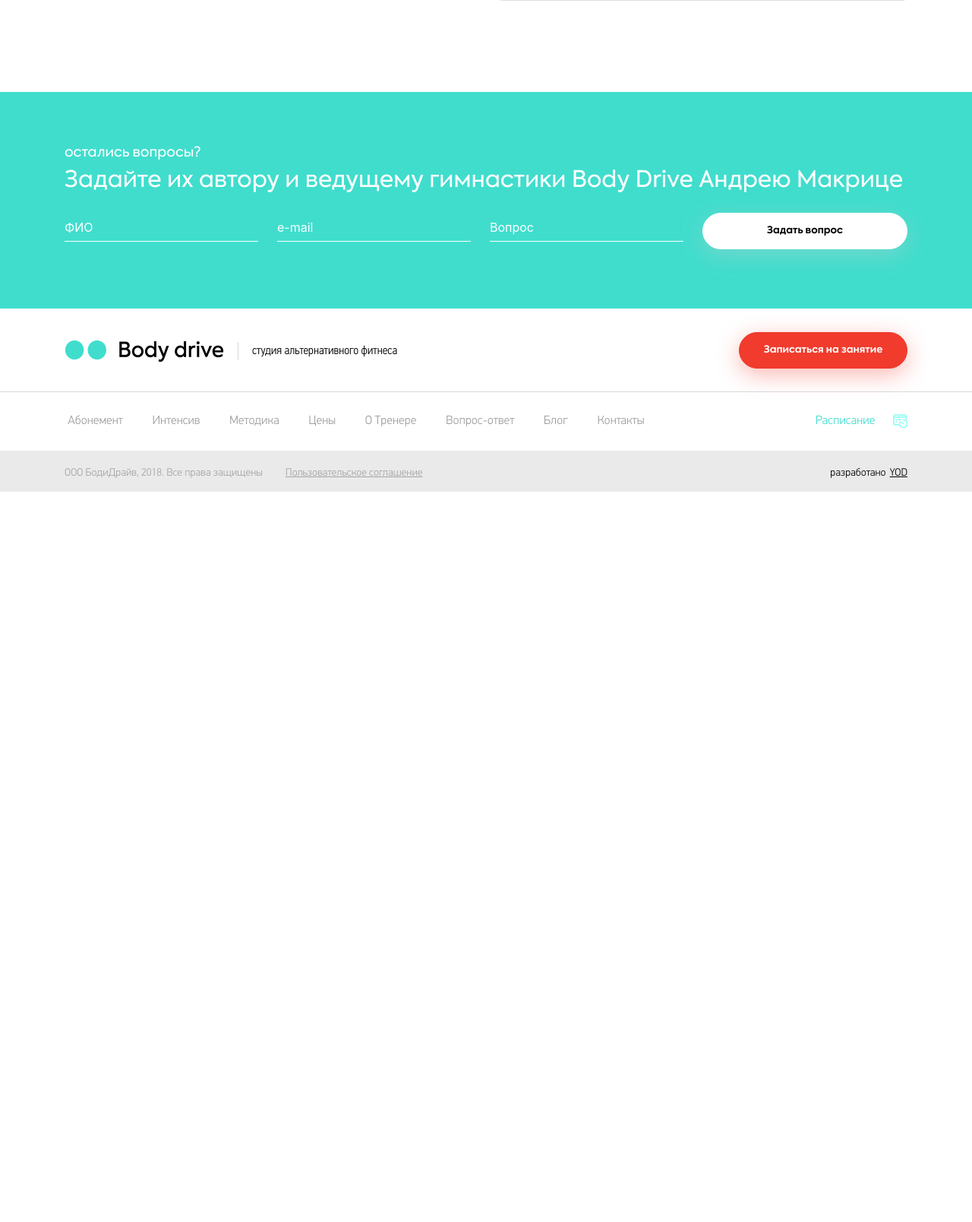
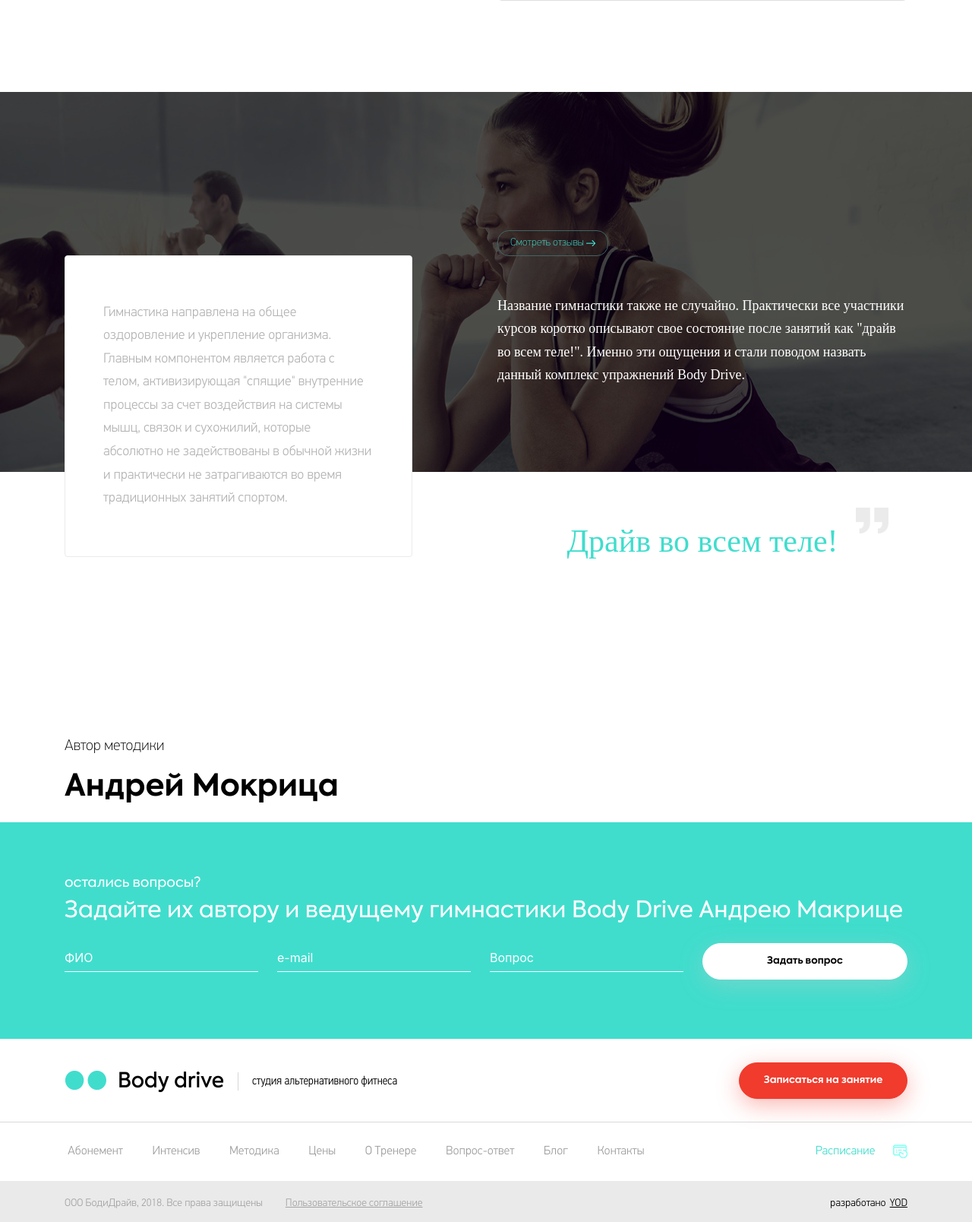
Before and after one commit to DmitriySkor/bodydrive, a PHP site: page /about.php in a window 1280 px wide. Shown: the part 4298-5906 px from the top of the page at 76% size. Before the commit the page ends 4945 px from the top, so only its background shows below. Run offline with PHP 8.4, Linux system fonts and the light colour scheme.

Commit message:
about page, add author name section.

```diff
--- a/about.php
+++ b/about.php
@@ -157,7 +157,8 @@
                                         <li>
                                             <div class="col-md-4">
                                                 <div class="about_advantage_item">
-                                                <img class="about__advantage_img" src="img/ico-advantage1.png" alt="img">
+                                                    <img class="about__advantage_img" src="img/ico-advantage1.png"
+                                                         alt="img">
                                                     <p class="about_advantage_text">
                                                         Избыточный вес
                                                     </p>
@@ -165,7 +166,8 @@
                                             </div>
                                             <div class="col-md-4">
                                                 <div class="about_advantage_item">
-                                                <img class="about__advantage_img" src="img/ico-advantage1.png" alt="img">
+                                                    <img class="about__advantage_img" src="img/ico-advantage1.png"
+                                                         alt="img">
                                                     <p class="about_advantage_text">
                                                         Нарушение осанки
                                                     </p>
@@ -173,7 +175,8 @@
                                             </div>
                                             <div class="col-md-4">
                                                 <div class="about_advantage_item">
-                                                <img class="about__advantage_img" src="img/ico-advantage1.png" alt="img">
+                                                    <img class="about__advantage_img" src="img/ico-advantage1.png"
+                                                         alt="img">
                                                     <p class="about_advantage_text">
                                                         Боли в спине
                                                     </p>
@@ -184,7 +187,8 @@
                                         <li>
                                             <div class="col-md-4">
                                                 <div class="about_advantage_item">
-                                                <img class="about__advantage_img" src="img/ico-advantage1.png" alt="img">
+                                                    <img class="about__advantage_img" src="img/ico-advantage1.png"
+                                                         alt="img">
                                                     <p class="about_advantage_text">
                                                         Головные боли
                                                     </p>
@@ -192,7 +196,8 @@
                                             </div>
                                             <div class="col-md-4">
                                                 <div class="about_advantage_item">
-                                                <img class="about__advantage_img" src="img/ico-advantage1.png" alt="img">
+                                                    <img class="about__advantage_img" src="img/ico-advantage1.png"
+                                                         alt="img">
                                                     <p class="about_advantage_text">
                                                         Мышечная слабость
                                                     </p>
@@ -200,7 +205,8 @@
                                             </div>
                                             <div class="col-md-4">
                                                 <div class="about_advantage_item">
-                                                <img class="about__advantage_img" src="img/ico-advantage1.png" alt="img">
+                                                    <img class="about__advantage_img" src="img/ico-advantage1.png"
+                                                         alt="img">
                                                     <p class="about_advantage_text">
                                                         Депрессия и хроническая усталость
                                                     </p>
@@ -272,6 +278,55 @@
     </div>
 </div>
 
+<div class="about__gymnastic_drive">
+    <div class="container">
+        <div class="row">
+            <div class="col-md-6">
+                <div class="gymnastic_drive_left_content">
+                    <p class="gymnastic_left_text">
+                        Гимнастика направлена на общее оздоровление и укрепление организма.
+                        Главным компонентом является работа с телом, активизирующая "спящие"
+                        внутренние процессы за счет воздействия на системы мышц, связок и
+                        сухожилий, которые абсолютно не задействованы в обычной жизни и практически
+                        не затрагиваются во время традиционных занятий спортом.
+                    </p>
+                </div>
+            </div>
+            <div class="col-md-6">
+                <div class="gymnastic_drive_right_content">
+                    <button class="see_reviews">
+                        Смотреть отзывы
+                        <img src="/img/gym_arrow.png" alt="img">
+                    </button>
+                    <p class="gymnastic_right_text">
+                        Название гимнастики также не случайно. Практически все участники курсов коротко
+                        описывают свое состояние после занятий как "драйв во всем теле!".
+                        Именно эти ощущения и стали поводом назвать данный комплекс упражнений Body Drive.
+                    </p>
+                </div>
+            </div>
+        </div>
+    </div>
+</div>
+
+<div class="about__author_section">
+    <div class="container">
+        <div class="row">
+            <div class="col-md-6">
+            <p class="author_name">
+                <span>Автор методики</span><br>
+                Андрей Мокрица
+            </p>
+            </div>
+            <div class="col-md-6">
+                <div class="about_author_title">
+                    <p>Драйв во всем теле!</p>
+                </div>
+            </div>
+        </div>
+    </div>
+</div>
+
 
 <?php include 'parts/green_form.php'; ?>
 <?php include 'parts/footer.php'; ?>
--- a/css/style.css
+++ b/css/style.css
@@ -1277,3 +1277,94 @@ table thead .table_title{
     margin-top: 155px;
     margin-bottom: 120px;
 }
+
+.about__gymnastic_drive{
+    background: url(/img/about-gymnastic-bg.png) no-repeat;
+    background-position: top center;
+    position: relative;
+    width: 100%;
+    height: 500px;
+}
+
+.gymnastic_drive_left_content{
+ background: #ffffff;
+    border: 1px solid #ebebeb;
+    border-radius: 4px;
+    max-width: 458px;
+    padding: 60px 50px;
+    position: absolute;
+    top: 215px;
+}
+
+.gymnastic_left_text{
+    font-family: "PF DinText Pro";
+    font-size: 18px;
+    color: #b4b4b4;
+    line-height: 1.7;
+    margin-bottom: 0;
+}
+
+.see_reviews{
+    font-family: 'PF DinText Pro';
+    font-weight: 100;
+    font-style: normal;
+    font-size: 14px;
+    color: #40ddcd;
+    background: transparent;
+    border: 1px solid #406663;
+    border-radius: 15px;
+    width: 146px;
+    height: 34px;
+    cursor: pointer;
+    margin-bottom: 50px;
+}
+
+.gymnastic_right_text{
+    font-family: "Axiforma Light";
+    font-size: 18px;
+    line-height: 1.7;
+    color: #ffffff;
+}
+
+.gymnastic_drive_right_content{
+    margin-top: 182px;
+    margin-bottom: 80px;
+}
+
+.about_author_title{
+    margin-top: 60px;
+
+}
+
+.about_author_title p{
+    font-family: "Axiforma Light";
+    font-size: 42px;
+    color: #40ddcd;
+    text-align: center;
+}
+
+.about_author_title p:before {
+    content: " ";
+    position: absolute;
+    top: 47px;
+    right: 40px;
+    background: url(/img/quote.png) no-repeat;
+    background-size: contain;
+    display: block;
+    height: 50px;
+    width: 43px;
+}
+
+.author_name span{
+    font-family: "PF DinText Pro";
+    font-weight: 100;
+    font-size: 20px;
+}
+
+.author_name{
+    font-family: Axiforma;
+    font-weight: 700;
+    font-size: 40px;
+    color: #000000;
+    margin-top: 325px;
+}
```
Also changed, not shown: img/about-gymnastic-bg.png (added), img/ico-advantage.png (added), img/ico-advantage4.png (added), img/ico-advantage5.png (added). Lines whose indentation alone changed are shown as unchanged.
